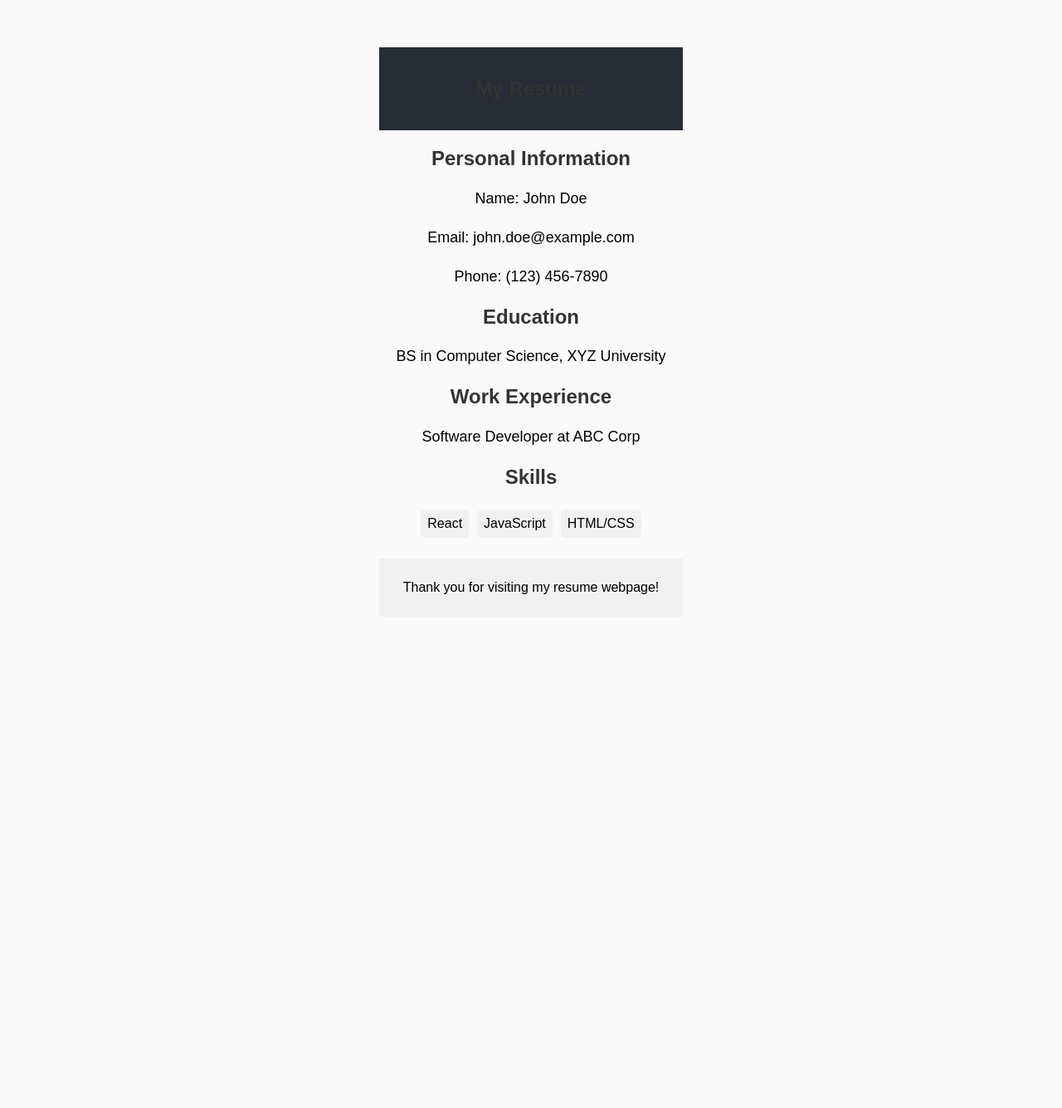
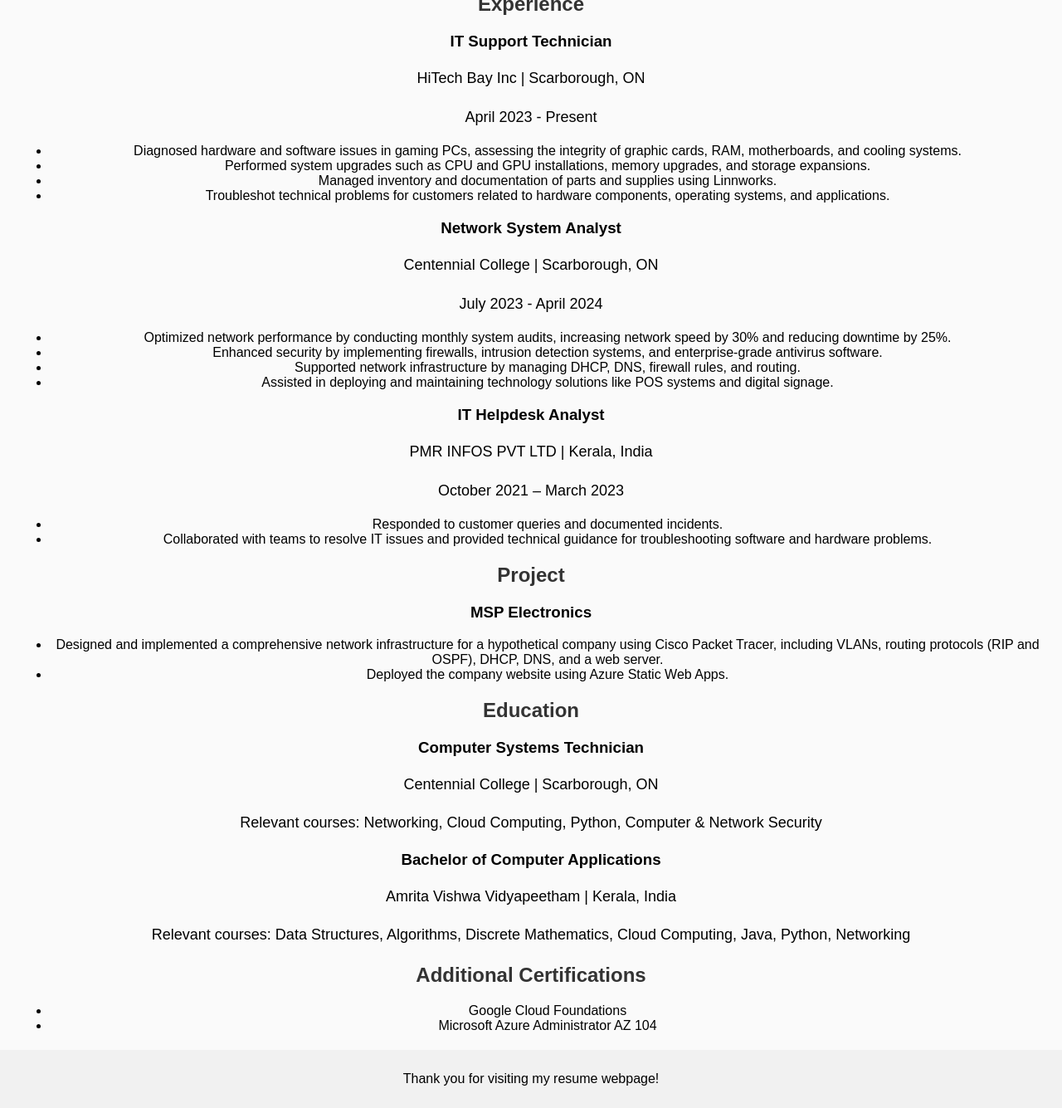
Before and after one commit to WhiteWolf855/react-resume, a React (Create React App) app: page / in a window 1280 px wide. Shown: the whole page at 83% size. Before the commit the page ends 800 px from the top, so only its background shows below. Built offline with nearby package versions, Linux system fonts and the light colour scheme.

Commit message:
Updated App.js

```diff
--- a/src/App.js
+++ b/src/App.js
@@ -1,5 +1,5 @@
 import React from 'react';
-import './App.css'; // Import CSS file for styling
+import './App.css';  // Import CSS file for styling
 
 function App() {
   return (
@@ -10,24 +10,95 @@ function App() {
       <main>
         <section className="personal-info">
           <h2>Personal Information</h2>
-          <p>Name: John Doe</p>
-          <p>Email: john.doe@example.com</p>
-          <p>Phone: (123) 456-7890</p>
+          <p>Name: Muhammed Ameen</p>
+          <p>Email: tkameen855@gmail.com</p>
+          <p>Phone: (647) 897-4583</p>
         </section>
-        <section className="education">
-          <h2>Education</h2>
-          <p>BS in Computer Science, XYZ University</p>
-        </section>
-        <section className="experience">
-          <h2>Work Experience</h2>
-          <p>Software Developer at ABC Corp</p>
+        <section className="about-me">
+          <h2>About Me</h2>
+          <p>
+            Recent graduate of Centennial College's Computer Systems Technician program,
+            bringing a strong foundation in networking, cloud computing, and security to the table.
+            Eager to leverage my skills and academic knowledge to contribute to a dynamic IT support team.
+          </p>
         </section>
         <section className="skills">
           <h2>Skills</h2>
           <ul>
-            <li>React</li>
-            <li>JavaScript</li>
-            <li>HTML/CSS</li>
+            <li>ADDS</li>
+            <li>Linux</li>
+            <li>Packet Tracer</li>
+            <li>Windows Server</li>
+            <li>Azure</li>
+            <li>OSPF</li>
+            <li>Python</li>
+            <li>Entra ID</li>
+            <li>AWS</li>
+            <li>Powershell</li>
+            <li>DHCP</li>
+            <li>CI/CD Pipeline</li>
+          </ul>
+        </section>
+        <section className="experience">
+          <h2>Experience</h2>
+          <div>
+            <h3>IT Support Technician</h3>
+            <p>HiTech Bay Inc | Scarborough, ON</p>
+            <p>April 2023 - Present</p>
+            <ul>
+              <li>Diagnosed hardware and software issues in gaming PCs, assessing the integrity of graphic cards, RAM, motherboards, and cooling systems.</li>
+              <li>Performed system upgrades such as CPU and GPU installations, memory upgrades, and storage expansions.</li>
+              <li>Managed inventory and documentation of parts and supplies using Linnworks.</li>
+              <li>Troubleshot technical problems for customers related to hardware components, operating systems, and applications.</li>
+            </ul>
+          </div>
+          <div>
+            <h3>Network System Analyst</h3>
+            <p>Centennial College | Scarborough, ON</p>
+            <p>July 2023 - April 2024</p>
+            <ul>
+              <li>Optimized network performance by conducting monthly system audits, increasing network speed by 30% and reducing downtime by 25%.</li>
+              <li>Enhanced security by implementing firewalls, intrusion detection systems, and enterprise-grade antivirus software.</li>
+              <li>Supported network infrastructure by managing DHCP, DNS, firewall rules, and routing.</li>
+              <li>Assisted in deploying and maintaining technology solutions like POS systems and digital signage.</li>
+            </ul>
+          </div>
+          <div>
+            <h3>IT Helpdesk Analyst</h3>
+            <p>PMR INFOS PVT LTD | Kerala, India</p>
+            <p>October 2021 – March 2023</p>
+            <ul>
+              <li>Responded to customer queries and documented incidents.</li>
+              <li>Collaborated with teams to resolve IT issues and provided technical guidance for troubleshooting software and hardware problems.</li>
+            </ul>
+          </div>
+        </section>
+        <section className="project">
+          <h2>Project</h2>
+          <h3>MSP Electronics</h3>
+          <ul>
+            <li>Designed and implemented a comprehensive network infrastructure for a hypothetical company using Cisco Packet Tracer, including VLANs, routing protocols (RIP and OSPF), DHCP, DNS, and a web server.</li>
+            <li>Deployed the company website using Azure Static Web Apps.</li>
+          </ul>
+        </section>
+        <section className="education">
+          <h2>Education</h2>
+          <div>
+            <h3>Computer Systems Technician</h3>
+            <p>Centennial College | Scarborough, ON</p>
+            <p>Relevant courses: Networking, Cloud Computing, Python, Computer & Network Security</p>
+          </div>
+          <div>
+            <h3>Bachelor of Computer Applications</h3>
+            <p>Amrita Vishwa Vidyapeetham | Kerala, India</p>
+            <p>Relevant courses: Data Structures, Algorithms, Discrete Mathematics, Cloud Computing, Java, Python, Networking</p>
+          </div>
+        </section>
+        <section className="certifications">
+          <h2>Additional Certifications</h2>
+          <ul>
+            <li>Google Cloud Foundations</li>
+            <li>Microsoft Azure Administrator AZ 104</li>
           </ul>
         </section>
       </main>
```
